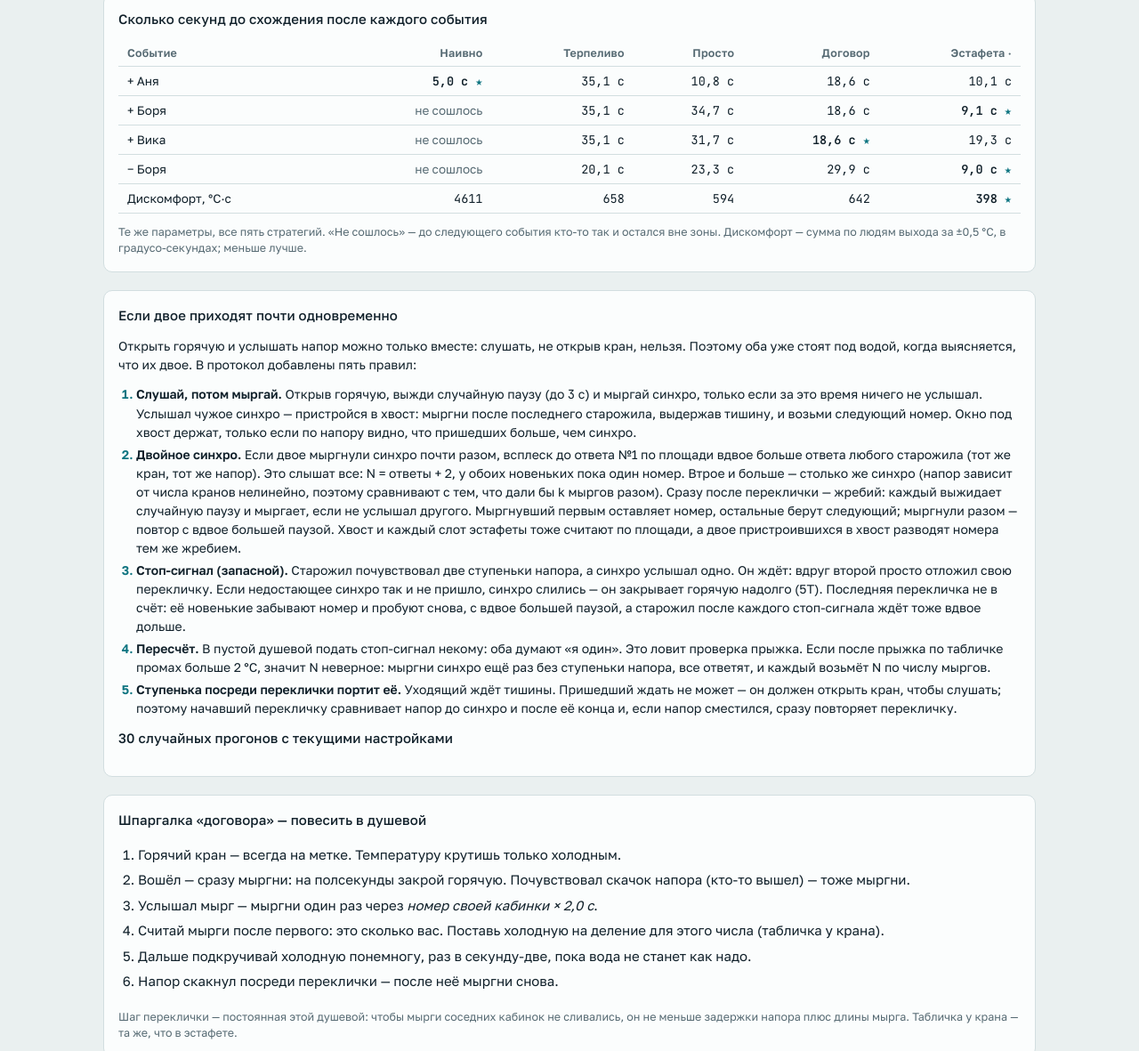
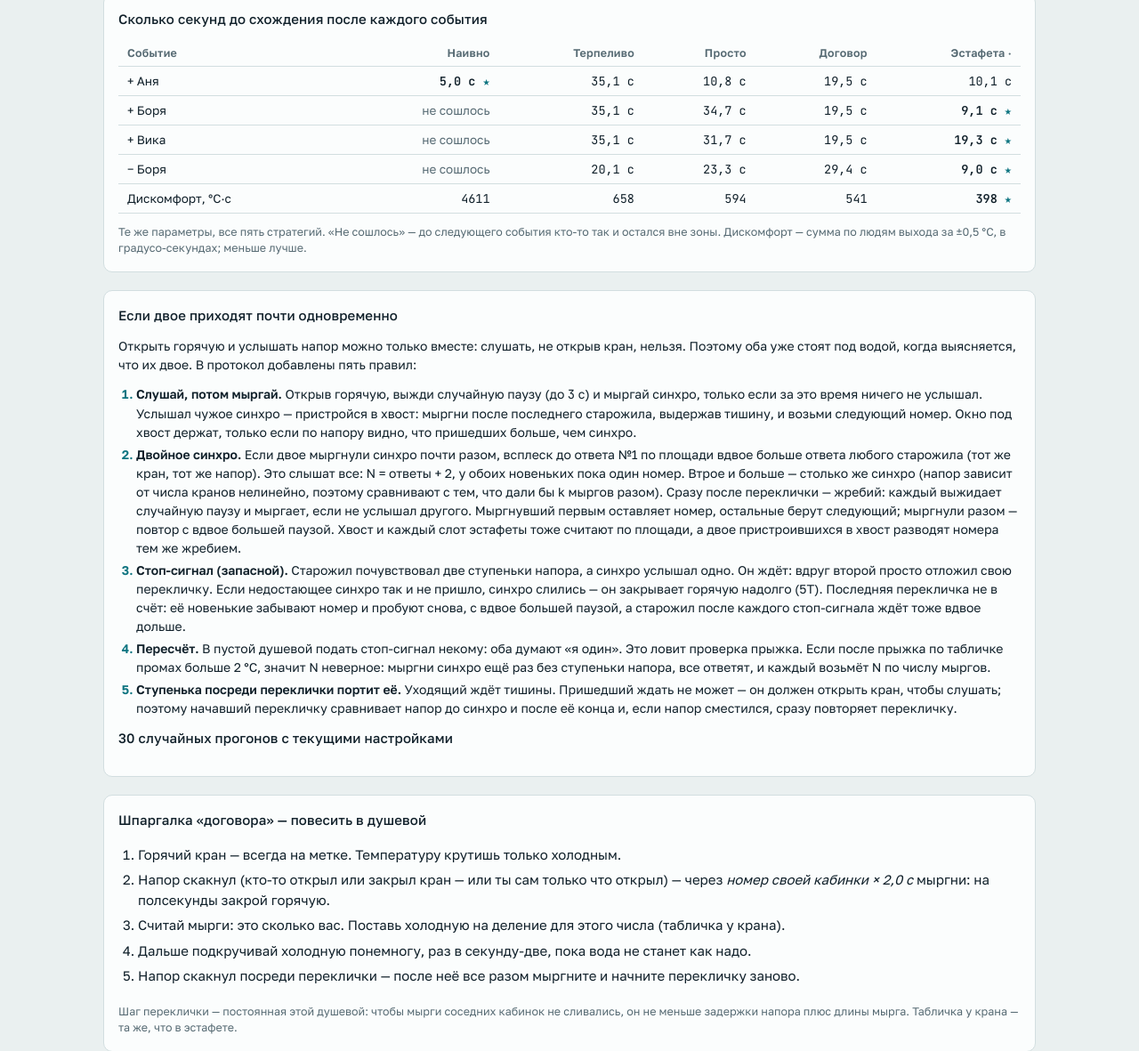
Before and after one commit to komapc/shower-protocol, a website: page index.html in a window 1280 px wide. Shown: the part 1521-2702 px from the top of the page at 89% size. Drawn offline with Linux system fonts and the light colour scheme; a web font is replaced by a local one.

Commit message:
sheet: no newcomer knock — the tap-opening pressure step is the signal
A newcomer "closing the hot tap" they had just opened made no sense; the
pressure step from opening (or closing) a tap is felt by everyone, so the
roll call is timed from the felt step. A knock remains only for the
re-run after a disturbed roll call. Wrong N still 0%; discomfort at
P = 0.5, N = 6 drops 298 -> 227 (simple: 234).

Co-Authored-By: Claude Opus 5.5 <noreply@anthropic.com>

```diff
--- a/index.html
+++ b/index.html
@@ -253,11 +253,10 @@ details code { font-family: var(--f-mono); font-size: 12.5px; }
     <h2>Шпаргалка «договора» — повесить в душевой</h2>
     <ol class="sheet">
       <li>Горячий кран — всегда на метке. Температуру крутишь только холодным.</li>
-      <li>Вошёл — сразу мыргни: на полсекунды закрой горячую. Почувствовал скачок напора (кто-то вышел) — тоже мыргни.</li>
-      <li>Услышал мырг — мыргни один раз через <i>номер своей кабинки × <span id="sheetSlot">2</span> с</i>.</li>
-      <li>Считай мырги после первого: это сколько вас. Поставь холодную на деление для этого числа (табличка у крана).</li>
+      <li>Напор скакнул (кто-то открыл или закрыл кран — или ты сам только что открыл) — через <i>номер своей кабинки × <span id="sheetSlot">2</span> с</i> мыргни: на полсекунды закрой горячую.</li>
+      <li>Считай мырги: это сколько вас. Поставь холодную на деление для этого числа (табличка у крана).</li>
       <li>Дальше подкручивай холодную понемногу, раз в секунду-две, пока вода не станет как надо.</li>
-      <li>Напор скакнул посреди переклички — после неё мыргни снова.</li>
+      <li>Напор скакнул посреди переклички — после неё все разом мыргните и начните перекличку заново.</li>
     </ol>
     <p class="caption">Шаг переклички — постоянная этой душевой: чтобы мырги соседних кабинок не сливались, он не меньше задержки напора плюс длины мырга. Табличка у крана — та же, что в эстафете.</p>
   </section>
@@ -267,7 +266,7 @@ details code { font-family: var(--f-mono); font-size: 12.5px; }
     <div class="findings">
       <div class="finding"><b>Наивные не сходятся</b><p>Крутить горячую раз в секунду при задержке 5&nbsp;с — это раскачка. С двумя и больше людьми соседи раскачивают друг друга, и к следующему событию никто не в зоне.</p></div>
       <div class="finding"><b>Можно и без сигналов</b><p>Горячая на метке, холодная понемногу (0,0015·ошибка, не больше 3&nbsp;% хода в секунду) со случайным интервалом: ~32&nbsp;с на событие, при N до 4 сходится всегда, при шести — в 73&nbsp;% событий. Окно коэффициента узкое и зависит от задержки воды: при L&nbsp;=&nbsp;8&nbsp;с уже 76&nbsp;% несошедшихся. Эстафета в 2–3 раза быстрее при быстром напоре; при P&nbsp;=&nbsp;3&nbsp;с выигрыш почти пропадает.</p></div>
-      <div class="finding"><b>Договор: шпаргалка на стене</b><p>Номер кабинки = секунда ответа, поэтому мырги не сталкиваются и подсчёт точный: неверное N — 0&nbsp;% во всех прогонах, включая двоих разом. Цена — перекличка идёт по всем шести кабинкам: при быстром напоре 20–26&nbsp;с на событие (простой — 32, эстафета — 10–19), при P&nbsp;=&nbsp;3&nbsp;с перекличка длится ~30&nbsp;с и при событиях раз в 45&nbsp;с часто не успевает. От задержки воды почти не зависит: при L&nbsp;=&nbsp;12&nbsp;с сходится там, где простой не сходится вовсе.</p></div>
+      <div class="finding"><b>Договор: шпаргалка на стене</b><p>Номер кабинки = секунда ответа, поэтому мырги не сталкиваются и подсчёт точный: неверное N — 0&nbsp;% во всех прогонах, включая двоих разом. Стука нет: сигнал — сам скачок напора от крана. Цена — перекличка идёт по всем шести кабинкам: при быстром напоре 20–26&nbsp;с на событие (простой — 32, эстафета — 10–19), при P&nbsp;=&nbsp;3&nbsp;с перекличка длится ~35&nbsp;с и при событиях раз в 45&nbsp;с часто не успевает. От задержки воды почти не зависит: при L&nbsp;=&nbsp;12&nbsp;с сходится там, где простой не сходится вовсе.</p></div>
       <div class="finding"><b>Терпение работает, но медленно</b><p>Горячая на метке и мелкие шаги холодной с паузой: всё сходится, но около 35&nbsp;с на событие.</p></div>
       <div class="finding"><b>Эстафета: 10–20&nbsp;с при быстром напоре</b><p>Упреждающий прыжок по табличке плюс одна поправка по Ньютону. Время ограничено в основном задержкой воды и ошибкой таблички; при медленном напоре (P&nbsp;=&nbsp;3&nbsp;с) — 16–28&nbsp;с.</p></div>
       <div class="finding"><b>Старожилам перекличка не нужна</b><p>Они и так знают новое N: было N, напор упал, значит N+1. Если прыгать сразу, а не в конце переклички, дискомфорт падает, и тем сильнее, чем медленнее напор. Перекличка нужна только новенькому.</p></div>
@@ -299,7 +298,7 @@ details code { font-family: var(--f-mono); font-size: 12.5px; }
     naive: 'Каждый раз в секунду крутит горячую на величину ошибки и не ждёт, пока вода дойдёт. Если горячая упёрлась в край, крутит холодную.',
     patient: 'Горячая на общей метке. Холодную крутят маленьким шагом, потом ждут L+1 секунд и смотрят снова.',
     simple: 'Горячая на метке. Раз в 1 с (±30 %, случайно) каждый сдвигает холодную на 0,0015·ошибку, не больше 3 % хода крана. Ни сигналов, ни N.',
-    sheet: 'Шпаргалка на стене: пришёл или почувствовал скачок напора — мыргни; услышал мырг — мыргни на своей секунде (номер кабинки × шаг). Число мыргов = N, холодная на деление из таблички, дальше — как «Просто».',
+    sheet: 'Шпаргалка на стене: почувствовал скачок напора (в том числе от своего крана) — мыргни на своей секунде: номер кабинки × шаг. Число мыргов = N, холодная на деление из таблички, дальше — как «Просто».',
     relay: 'Горячая на метке. При событии перекличка мыргами, затем все прыгают холодной на своё деление из таблички для нового N и делают одну-две точные поправки.',
   };
   const st = { strategy: 'relay', N: 3, L: 5, P: 0.5, tol: 6, adaptive: true, early: true, pair: false, dGap: 1, seed: 7, t: null, playing: false, speed: 5 };
@@ -576,7 +575,7 @@ details code { font-family: var(--f-mono); font-size: 12.5px; }
     $('pCaption').textContent = st.strategy === 'relay'
       ? `Темп T = ${fmt(cur.Tunit, 1)} с, шаг эстафеты ${fmt(cur.hop, 1)} с (после синхро на T больше). Каждый всплеск — мырг, засечки внизу окрашены по тому, кто мыргнул. Над событием: сколько мыргов различимо в ощущаемом напоре из скольких отправленных.`
       : st.strategy === 'sheet'
-      ? `Шаг переклички ${fmt(cur.slotS, 1)} с: кабинка №k мыргает через k шагов после стука. Над перекличкой — сколько мыргов насчитали из скольких людей.`
+      ? `Шаг переклички ${fmt(cur.slotS, 1)} с: кабинка №k мыргает через k шагов после скачка напора. Над перекличкой — сколько мыргов насчитали из скольких людей.`
       : 'В этой стратегии перекличек нет: видны только ступеньки от входов и выходов и подёргивания от того, как люди крутят горячую.';
   }
 
--- a/sim.js
+++ b/sim.js
@@ -155,9 +155,9 @@
     }
 
     // ---------- шпаргалка (sheet): перекличка по номерам кабинок ----------
-    // Пришёл или почувствовал скачок напора — мыргни. Услышав мырг, каждый мыргает на своей секунде:
-    // номер кабинки × шаг. Все считают мырги — это N. Холодный на метку для N, дальше тихая подкрутка.
-    // Скачок напора посреди переклички — после неё перекличка заново.
+    // Почувствовал скачок напора (кто-то открыл или закрыл кран, в том числе ты сам) — через номер кабинки × шаг
+    // мыргни. Все считают мырги — это N. Холодный на деление для N, дальше тихая подкрутка.
+    // Скачок напора посреди переклички — после неё все мыргают разом (стук) и перекличка заново.
     const slotS = p.sheetSlot || Math.max(2, Tunit + p.P + 0.5);
     let call = null;
     if (p.strategy === 'sheet') {
@@ -165,17 +165,18 @@
       for (let i = order.length - 1; i > 0; i--) { const j = Math.floor(R() * (i + 1)); [order[i], order[j]] = [order[j], order[i]]; }
       agents.forEach((a, i) => { a.stall = 1 + ((order[i] - 1) % Math.max(p.stalls, N)); });
     }
-    function sheetCall(t) {
-      if (call) { if (call.started) call.dirty = true; return; }   // перекличка ещё не началась — новичок в неё и так попадёт
-      call = { pending: true };
-      schedule(t, () => startCall(t));
+    // t — момент, когда скачок напора почувствовали; knock — повтор после сбитой переклички (скачка нет, нужен стук)
+    function sheetCall(t, knock) {
+      if (call) { if (call.started || t > call.t) call.dirty = true; return; }
+      call = { pending: true, t };
+      schedule(t, () => startCall(t, knock));
     }
-    function startCall(t) {
-      const who = present();
+    function startCall(t, knock) {
+      const who = present(), dirty = !!call.dirty;
       if (!who.length) { call = null; return; }
-      const r = { kind: 'call', sync: t, initiators: who, pulses: [], ev: who[who.length - 1].ev, started: true };
+      const r = { kind: 'call', sync: t, initiators: who, pulses: [], ev: who[who.length - 1].ev, started: true, dirty };
       call = r; rolls.push(r);
-      who.forEach(x => pulse(x, t, r, 'стук'));             // мыргнули все, кто почувствовал (сливается в один)
+      if (knock) who.forEach(x => pulse(x, t, r, 'стук'));  // стучат все разом — сливается в один
       who.forEach(x => pulse(x, t + x.stall * slotS, r, 'каб.' + x.stall));
       r.end = t + Math.max(p.stalls, N) * slotS + Tunit + dPure + 5 * tau + 0.3;
       r.members = who;
@@ -188,7 +189,7 @@
           if (counted > 0) { x.gc = tableEntry(x, p, counted); x.tableN = counted; }
           x.nextAct = Math.max(x.nextAct, r.end + p.L + 1);
         }
-        if (r.dirty) sheetCall(r.end + 0.5);
+        if (r.dirty) sheetCall(r.end + 0.5, true);
       });
     }
 
@@ -632,7 +633,7 @@
           else if (p.strategy === 'patient') { a.gh = p.hotMark; a.gc = 0.4; a.nextAct = now + p.L + 1; }
           else if (p.strategy === 'sheet') {
             a.gh = p.hotMark; a.gc = tableEntry(a, p, 2); a.num = a.stall; a.belief = null; a.tick = 1; a.nextAct = now + p.L + 1;
-            sheetCall(now + 0.1);   // пришедший стучит сразу
+            sheetCall(now + perceive);   // открытие крана — само по себе сигнал, стук не нужен
           }
           else arriveRelay(a, now);
         } else if (p.strategy === 'relay') {
@@ -644,7 +645,7 @@
           leave();
         } else {
           a.present = false;
-          if (p.strategy === 'sheet') sheetCall(now + perceive + 0.5);
+          if (p.strategy === 'sheet') sheetCall(now + perceive);
         }
       }
       let guard = 0;
```
Also changed, not shown: README.md.
